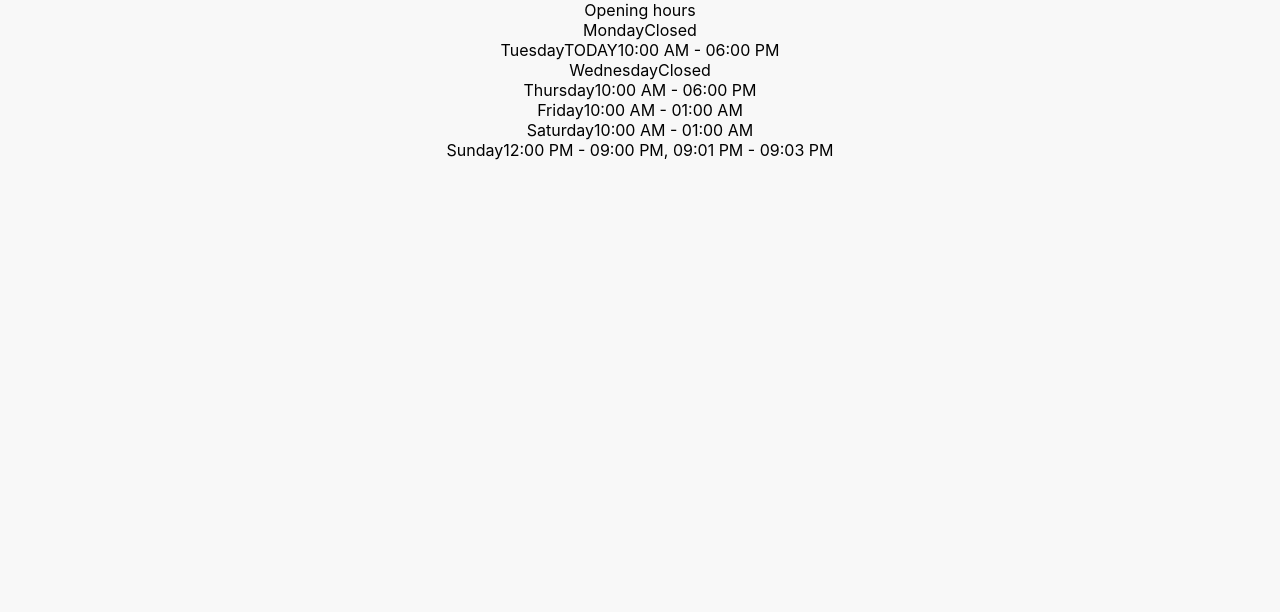
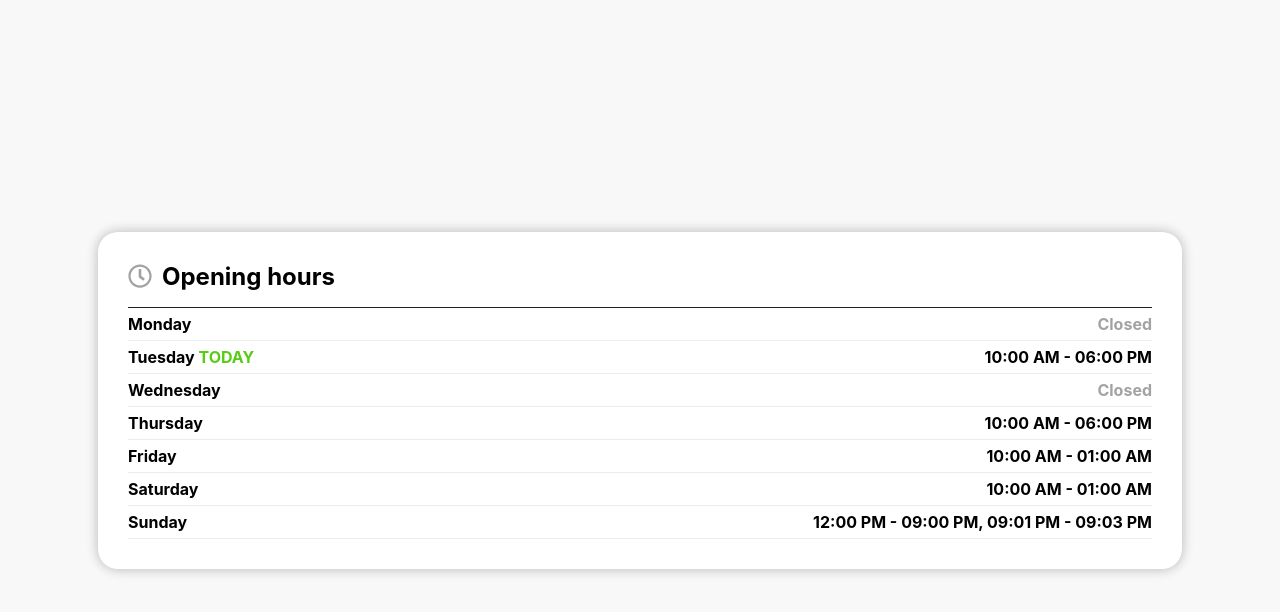
Before and after one commit to m3hrad/assignment, a React (Create React App) app: page / in a window 1280 px wide. Shown: the top 612 px of the page. Built offline with nearby package versions, Linux system fonts and the light colour scheme.

Commit message:
styles are improved, icon is added

```diff
--- a/package.json
+++ b/package.json
@@ -3,6 +3,9 @@
   "version": "0.1.0",
   "private": true,
   "dependencies": {
+    "@fortawesome/fontawesome-svg-core": "^1.2.4",
+    "@fortawesome/free-regular-svg-icons": "^5.3.1",
+    "@fortawesome/react-fontawesome": "^0.1.3",
     "moment": "^2.22.2",
     "prop-types": "^15.6.2",
     "react": "^16.5.2",
--- a/src/App.css
+++ /dev/null
@@ -1,32 +0,0 @@
-.App {
-  text-align: center;
-}
-
-.App-logo {
-  animation: App-logo-spin infinite 20s linear;
-  height: 40vmin;
-}
-
-.App-header {
-  background-color: #282c34;
-  min-height: 100vh;
-  display: flex;
-  flex-direction: column;
-  align-items: center;
-  justify-content: center;
-  font-size: calc(10px + 2vmin);
-  color: white;
-}
-
-.App-link {
-  color: #61dafb;
-}
-
-@keyframes App-logo-spin {
-  from {
-    transform: rotate(0deg);
-  }
-  to {
-    transform: rotate(360deg);
-  }
-}
--- a/src/App.js
+++ b/src/App.js
@@ -1,5 +1,4 @@
 import React, { Component } from 'react';
-import './App.css';
 import converter from './utils/openingHoursConvertor';
 import HoursTable from './components/HoursTable';
 import { BACKGROUND } from './styles/colors';
@@ -11,7 +10,10 @@ class App extends Component {
 
     const style = {
       backgroundColor: BACKGROUND,
-      height: '100vh'
+      height: '100vh',
+      display: 'flex',
+      flexDirection: 'column',
+      justifyContent: 'center'
     };
 
     return (
--- a/src/components/Day.js
+++ b/src/components/Day.js
@@ -1,7 +1,7 @@
 import React from 'react';
 import PropTypes from 'prop-types';
+import { TODAY, BORDER, CLOSED } from '../styles/colors';
 let moment = require('moment');
-
 
 export default class Day extends React.Component {
   isEven(value){
@@ -16,20 +16,19 @@ export default class Day extends React.Component {
     const today = moment().format('dddd');
     const capitalizedDay = this.capitalizeFirstLetter(this.props.day);
     let todayComponent = '';
+
     if (capitalizedDay === today) {
-      todayComponent = <span>TODAY</span>;
-
+      todayComponent = <span style={{color: TODAY}}> TODAY</span>;
     }
-
 
     let displayedHours = '';
     let hours = this.props.hours;
 
     if (hours === undefined || hours.length === 0) {
-      displayedHours = 'Closed';
+      displayedHours = <span style={{color: CLOSED}}>Closed</span>;
     }
     else {
-      displayedHours = this.props.hours.map((hour,index) => {
+      let displayedHoursContent = this.props.hours.map((hour,index) => {
         if (hour.type === 'close'){
           hour.value = ' - ' + hour.value;
         }
@@ -38,12 +37,26 @@ export default class Day extends React.Component {
         }
         return hour.value;
       });
+      displayedHours = <span>{displayedHoursContent}</span>;
     }
 
+    const containerStyle = {
+      display: 'flex',
+      width: '100%',
+      justifyContent: 'space-between',
+      borderBottom: '1px solid ' +  BORDER,
+      fontSize: '16px',
+      lineHeight: '22px',
+      paddingTop: '5px',
+      paddingBottom: '5px'
+    };
+
     return (
-      <div>
-        {capitalizedDay}
-        {todayComponent}
+      <div style={containerStyle}>
+        <span>
+          {capitalizedDay}
+          {todayComponent}
+        </span>
         {displayedHours}
       </div>
     );
--- a/src/components/HoursTable.js
+++ b/src/components/HoursTable.js
@@ -1,6 +1,11 @@
 import React from 'react';
 import PropTypes from 'prop-types';
 import Day from './Day';
+import { FontAwesomeIcon } from '@fortawesome/react-fontawesome';
+import { faClock } from '@fortawesome/free-regular-svg-icons';
+
+import { BOX, BORDER, BODY, CLOSED } from '../styles/colors';
+
 
 export default class HoursTable extends React.Component {
   render() {
@@ -8,11 +13,45 @@ export default class HoursTable extends React.Component {
     const days = Object.keys(daysData).map(key =>
       <Day key={key} day={key} hours={daysData[key]} />
     );
+
+    const containerStyle={
+      display: 'flex',
+      justifyContent: 'center'
+    };
+
+    const titleStyle={
+      borderBottom: '1px solid ' + BODY,
+      paddingBottom: '15px'
+    };
+
+    const tableStyle={
+      fontSize: '24px',
+      lineHeight: '30px',
+      fontWeight: 'bold',
+      width: '80%',
+      backgroundColor: BOX,
+      borderWidth: '10px',
+      borderColor: BORDER,
+      borderRadius: '20px',
+      padding: '30px',
+      boxShadow: '0px -5px 10px '+ BORDER +', -5px 0px 10px '+ BORDER + ', 0px 5px 10px '+ BORDER +', 5px 0px 10px '+ BORDER
+    };
+
+    const clockStyle={
+      color: CLOSED,
+      marginRight: '10px'
+    };
+
     return (
-      <div>
-        Opening hours
-        <br/>
-        {days}
+      <div style={containerStyle}>
+        <div style={tableStyle}>
+          <div style={titleStyle}>
+            <FontAwesomeIcon style={clockStyle} icon={faClock} />
+
+            Opening hours
+          </div>
+          {days}
+        </div>
       </div>
     );
   }
--- a/src/styles/colors.js
+++ b/src/styles/colors.js
@@ -3,6 +3,7 @@ export const BODY = 'rgba(32,33,37,1)';
 export const BOX = 'rgba(255,255,255,1)';
 
 export const BACKGROUND = 'rgba(248,248,248,1)';
+// export const BACKGROUND = 'white';
 
 export const BORDER = 'rgba(32,33,37,0.08)';
 
```
Also changed, not shown: 1 other file (tests, documents, lock files or other folders).
